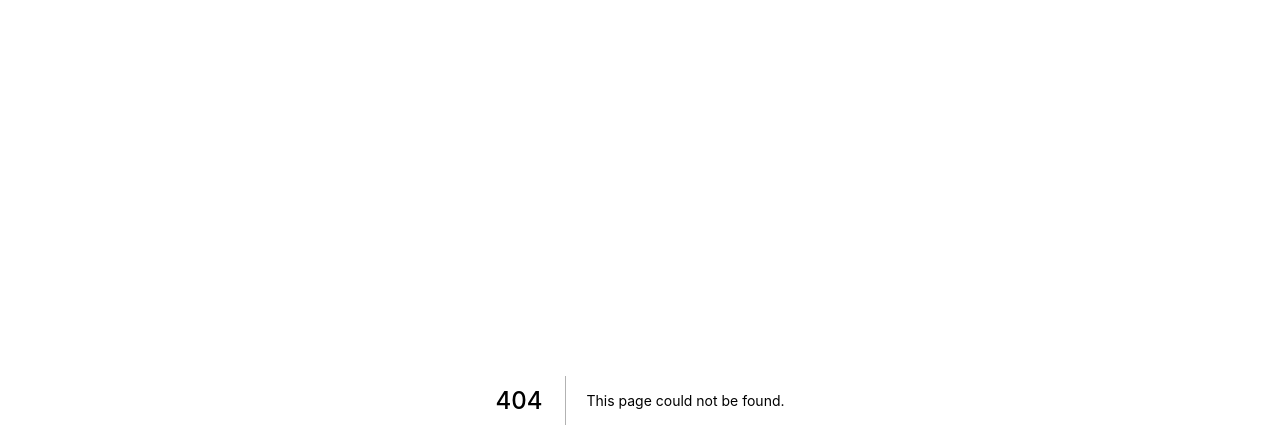
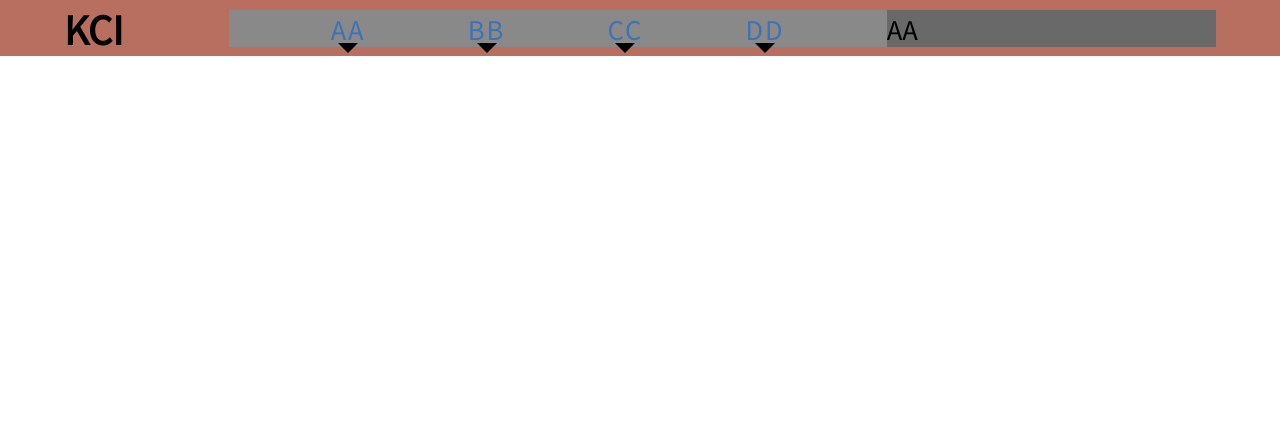
Before and after one commit to kielchang/with-semantic-ui-app, a Next.js app: page /Navbar in a window 1280 px wide. Before the commit this address had no page. Shown: the top 448 px of the page. Built offline with nearby package versions, Linux system fonts and the light colour scheme.

Commit message:
add navbar and :first-child

```diff
--- /dev/null
+++ b/pages/Navbar.js
@@ -0,0 +1,92 @@
+import styled from "styled-components";
+
+const Navbar = styled.nav`
+  background-color: #b86f60;
+  padding: 0 5vw;
+  display: flex;
+  align-items: center;
+  text-transform: uppercase;
+  font-size: 1.6rem;
+  /* height: ${({ theme }) => theme.size.navHeight}; */
+`;
+
+const NavLogo = styled.div`
+  flex: 1;
+  & h1 {
+  }
+`;
+
+const NavItemContainer = styled.ul`
+  background-color: #898989;
+  flex: 4;
+  display: flex;
+  justify-content: space-evenly;
+  /* height: calc(${({ theme }) => theme.size.navHeight} - 10px); */
+`;
+
+const NavItem = styled.li`
+  list-style: none;
+
+  & a {
+    text-decoration: none;
+    color: #3e72b7;
+    position: relative;
+    padding: 1rem 0;
+    letter-spacing: 2px;
+  }
+
+  & :last-child a {
+    margin: 0;
+  }
+
+  & :first-child a {
+    margin: 0;
+  }
+
+  & a::before,
+  & a::after {
+    position: absolute;
+  }
+
+  & a::after {
+    z-index: 11;
+    content: "";
+    position: absolute;
+    bottom: 0;
+    left: 50%;
+    margin-left: -10px;
+    border-width: 10px;
+    border-style: solid;
+    border-color: black transparent transparent transparent;
+  }
+`;
+
+const NavLeftItem = styled.div`
+  flex: 2;
+  background-color: #696969;
+`;
+
+export default () => (
+  <>
+    <Navbar>
+      <NavLogo>
+        <h1>KCI</h1>
+      </NavLogo>
+      <NavItemContainer>
+        <NavItem>
+          <a href="#">aa</a>
+        </NavItem>
+        <NavItem>
+          <a href="#">bb</a>
+        </NavItem>
+        <NavItem>
+          <a href="#">cc</a>
+        </NavItem>
+        <NavItem>
+          <a href="#">dd</a>
+        </NavItem>
+      </NavItemContainer>
+      <NavLeftItem>AA</NavLeftItem>
+    </Navbar>
+  </>
+);
--- a/pages/_app.js
+++ b/pages/_app.js
@@ -3,8 +3,13 @@ import React from "react";
 import { ThemeProvider, createGlobalStyle } from "styled-components";
 
 const GlobalStyle = createGlobalStyle`
+  *{
+    margin: 0;
+    padding: 0;
+    box-sizing: border-box;
+  }
+
   body {
-    margin: 0;
     font-family: 'Noto Sans TC', sans-serif, 'Roboto', sans-serif;
   }
 `;
@@ -12,6 +17,9 @@ const GlobalStyle = createGlobalStyle`
 const theme = {
   colors: {
     primary: "#255EA8"
+  },
+  size: {
+    navHeight: "60px"
   }
 };
 
```
Also changed, not shown: next.config.js (+10 -10 lines), pages/FlexBox.js (added, +41 -0 lines), pages/Grid.js (added, +60 -0 lines), pages/Selector.js (added, +66 -0 lines), .babelrc.
